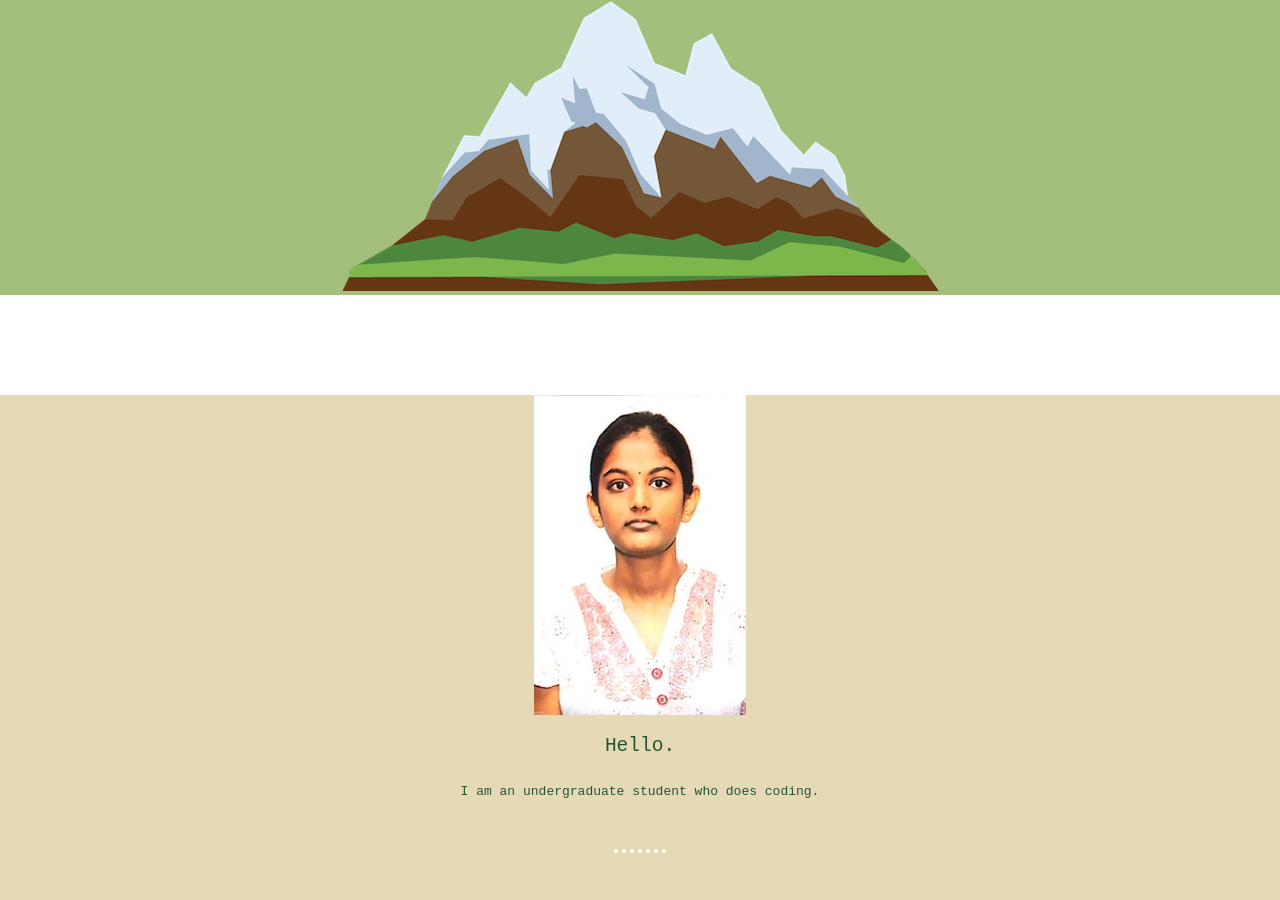
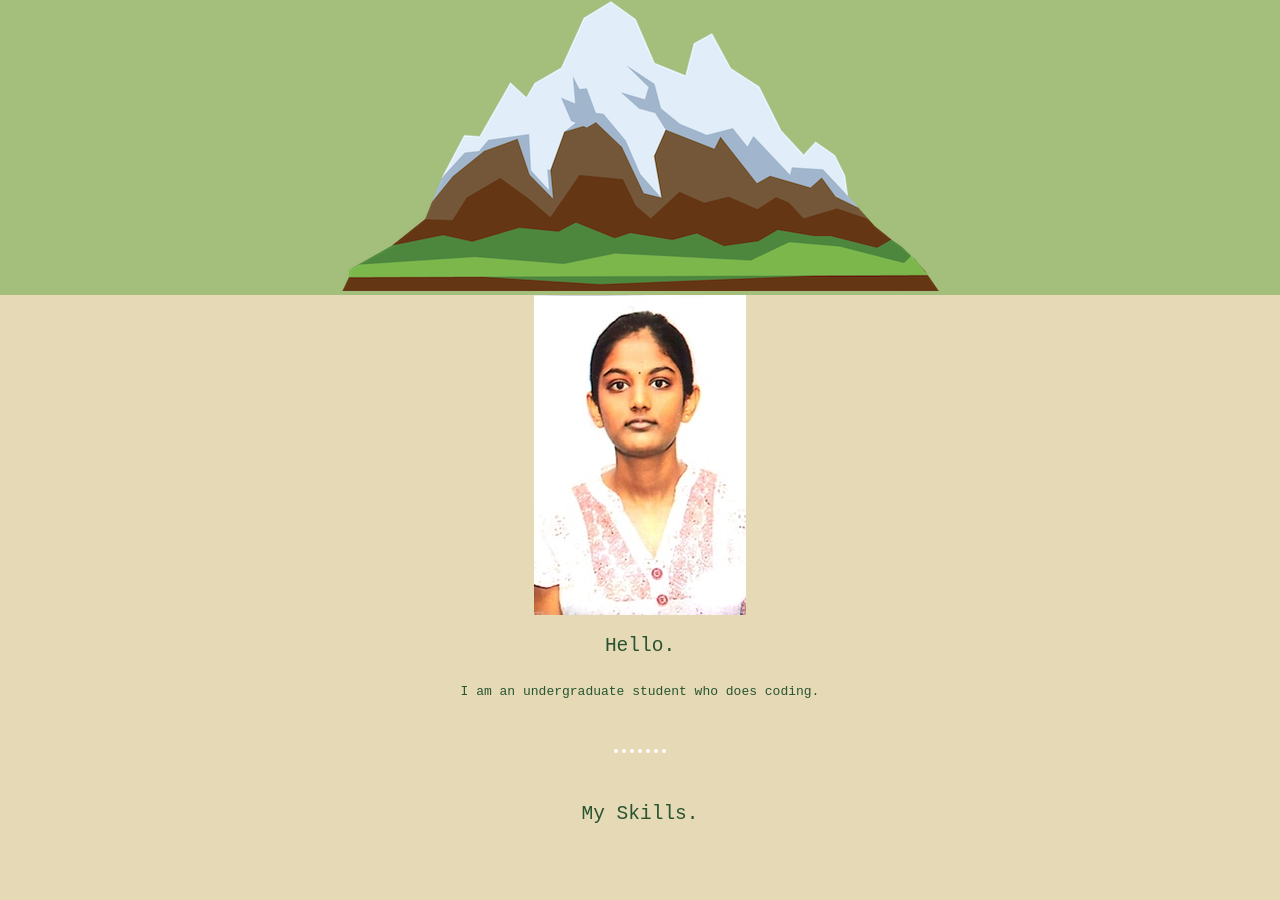
Before and after one commit to harinidarna/css-portfolio, a plain HTML site: page index.html in a window 1280 px wide. Shown: the part 318-1218 px from the top of the page. Drawn offline with Linux system fonts and the light colour scheme.

Commit message:
styles.css

```diff
--- a/CSS/styles.css
+++ b/CSS/styles.css
@@ -31,7 +31,7 @@ h2{
    top:250px;
 }
 .middle-container{
-    margin:100px 0;
+    margin:0;
     color: #285430;
     background-color:#E5D9B6;
 }
```
